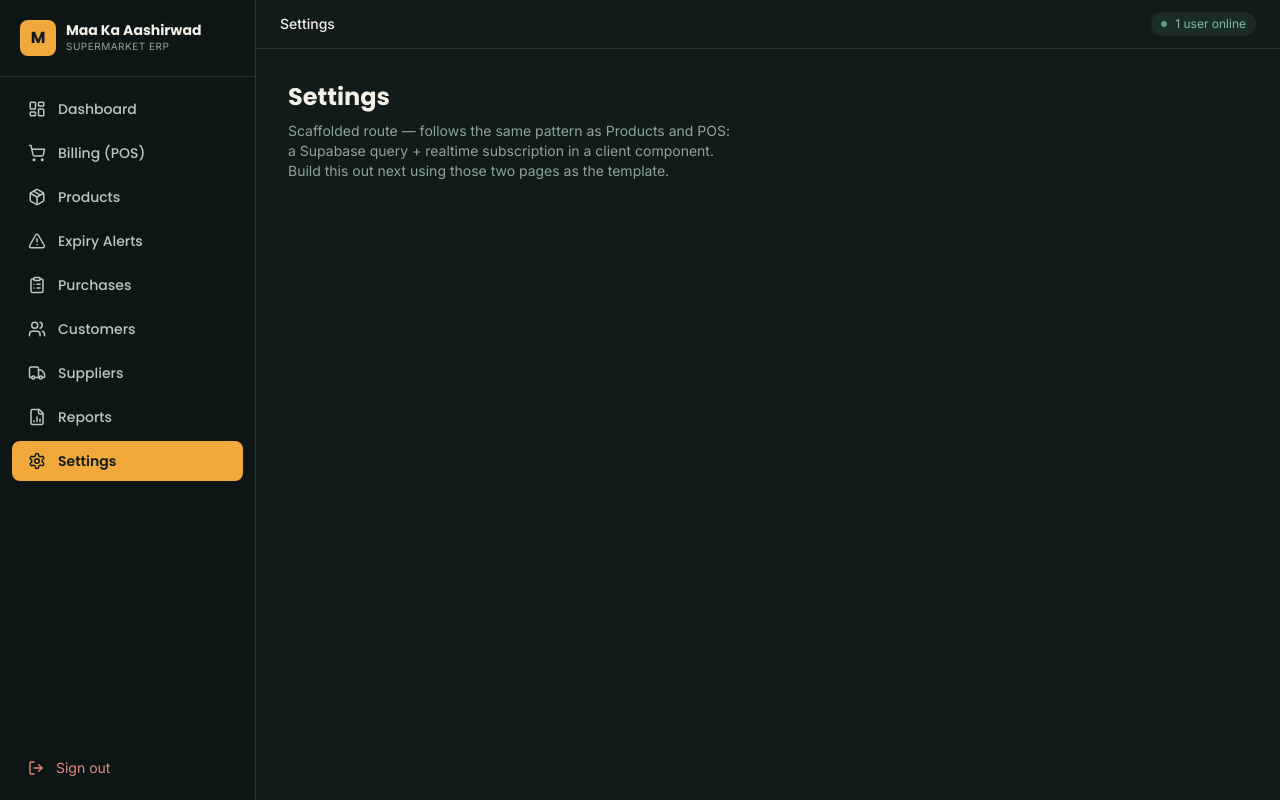
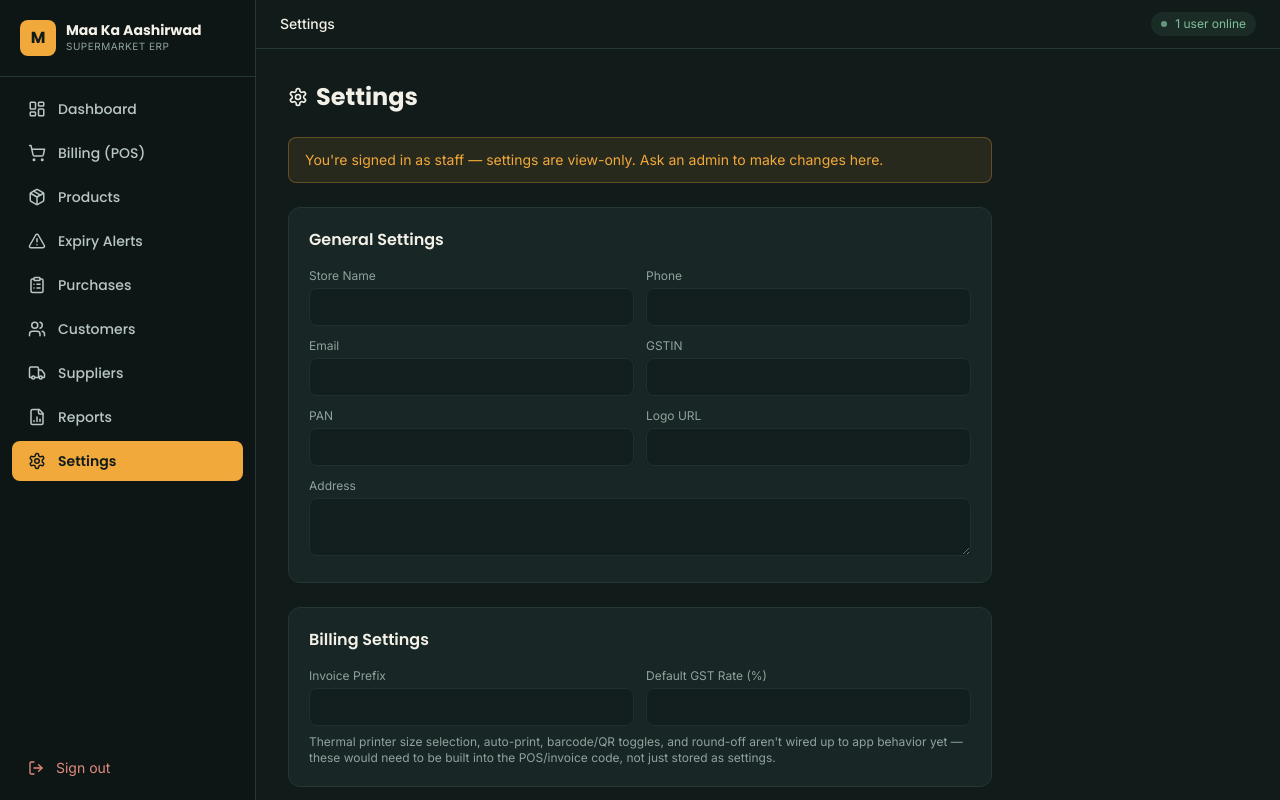
Before and after one commit to Maa-Ka-Ashirwad/Maa-Ka-Ashirwad, a Next.js app: page /settings in a window 1280 px wide. Built offline with nearby package versions, Linux system fonts and the light colour scheme; no server answers; the database is empty.

Commit message:
Update page.tsx

```diff
--- a/app/(app)/settings/page.tsx
+++ b/app/(app)/settings/page.tsx
@@ -1,12 +1,194 @@
+"use client";
+
+import { useEffect, useState, useCallback } from "react";
+import { Settings as SettingsIcon, Save, Users } from "lucide-react";
+import { createClient } from "@/lib/supabase/client";
+import type { StoreSettings, Profile } from "@/types/database";
+
 export default function SettingsPage() {
+  const supabase = createClient();
+  const [settings, setSettings] = useState<StoreSettings | null>(null);
+  const [form, setForm] = useState<Partial<StoreSettings>>({});
+  const [profiles, setProfiles] = useState<Profile[]>([]);
+  const [myProfile, setMyProfile] = useState<Profile | null>(null);
+  const [loading, setLoading] = useState(true);
+  const [saving, setSaving] = useState(false);
+
+  const load = useCallback(async () => {
+    const { data: userData } = await supabase.auth.getUser();
+    const [{ data: settingsData }, { data: profilesData }] = await Promise.all([
+      supabase.from("store_settings").select("*").eq("id", 1).single(),
+      supabase.from("profiles").select("*").order("full_name"),
+    ]);
+    setSettings(settingsData ?? null);
+    setForm(settingsData ?? {});
+    setProfiles(profilesData ?? []);
+    setMyProfile((profilesData ?? []).find((p) => p.id === userData.user?.id) ?? null);
+    setLoading(false);
+  }, [supabase]);
+
+  useEffect(() => {
+    load();
+  }, [load]);
+
+  const isAdmin = myProfile?.role === "admin";
+
+  const saveSettings = async () => {
+    setSaving(true);
+    const { error } = await supabase
+      .from("store_settings")
+      .update({
+        store_name: form.store_name,
+        address: form.address ?? null,
+        gstin: form.gstin ?? null,
+        pan: form.pan ?? null,
+        phone: form.phone ?? null,
+        email: form.email ?? null,
+        logo_url: form.logo_url ?? null,
+        invoice_prefix: form.invoice_prefix,
+        default_gst_rate: form.default_gst_rate,
+      })
+      .eq("id", 1);
+    setSaving(false);
+    if (error) {
+      alert(error.message);
+      return;
+    }
+    alert("Settings saved.");
+  };
+
+  const changeRole = async (profileId: string, role: "admin" | "staff") => {
+    const { error } = await supabase.from("profiles").update({ role }).eq("id", profileId);
+    if (error) {
+      alert(error.message);
+      return;
+    }
+    load();
+  };
+
+  if (loading) return <div className="p-8 text-muted text-sm">Loading settings…</div>;
+
   return (
-    <div className="p-8">
-      <h1 className="text-2xl font-bold font-display capitalize">settings</h1>
-      <p className="text-sm text-muted mt-2 max-w-md">
-        Scaffolded route — follows the same pattern as Products and POS: a Supabase
-        query + realtime subscription in a client component. Build this out next
-        using those two pages as the template.
-      </p>
+    <div className="p-5 md:p-8 max-w-3xl space-y-6">
+      <div className="flex items-center gap-2">
+        <SettingsIcon size={20} />
+        <h1 className="text-2xl font-bold font-display">Settings</h1>
+      </div>
+
+      {!isAdmin && (
+        <div className="bg-[#F2A93B]/10 border border-[#F2A93B]/30 text-[#F2A93B] text-sm rounded-lg px-4 py-3">
+          You're signed in as staff — settings are view-only. Ask an admin to make changes here.
+        </div>
+      )}
+
+      <section className="bg-surface border border-border rounded-xl p-5">
+        <h2 className="font-semibold font-display mb-4">General Settings</h2>
+        <div className="grid sm:grid-cols-2 gap-3">
+          <Field label="Store Name" value={form.store_name ?? ""} onChange={(v) => setForm({ ...form, store_name: v })} disabled={!isAdmin} />
+          <Field label="Phone" value={form.phone ?? ""} onChange={(v) => setForm({ ...form, phone: v })} disabled={!isAdmin} />
+          <Field label="Email" value={form.email ?? ""} onChange={(v) => setForm({ ...form, email: v })} disabled={!isAdmin} />
+          <Field label="GSTIN" value={form.gstin ?? ""} onChange={(v) => setForm({ ...form, gstin: v })} disabled={!isAdmin} />
+          <Field label="PAN" value={form.pan ?? ""} onChange={(v) => setForm({ ...form, pan: v })} disabled={!isAdmin} />
+          <Field label="Logo URL" value={form.logo_url ?? ""} onChange={(v) => setForm({ ...form, logo_url: v })} disabled={!isAdmin} />
+        </div>
+        <div className="mt-3">
+          <label className="block text-xs text-muted mb-1">Address</label>
+          <textarea
+            value={form.address ?? ""}
+            onChange={(e) => setForm({ ...form, address: e.target.value })}
+            disabled={!isAdmin}
+            rows={2}
+            className="w-full bg-base border border-border rounded-lg px-3 py-2 text-sm outline-none focus:border-accent disabled:opacity-60"
+          />
+        </div>
+      </section>
+
+      <section className="bg-surface border border-border rounded-xl p-5">
+        <h2 className="font-semibold font-display mb-4">Billing Settings</h2>
+        <div className="grid sm:grid-cols-2 gap-3">
+          <Field label="Invoice Prefix" value={form.invoice_prefix ?? ""} onChange={(v) => setForm({ ...form, invoice_prefix: v })} disabled={!isAdmin} />
+          <Field
+            label="Default GST Rate (%)"
+            value={String(form.default_gst_rate ?? "")}
+            onChange={(v) => setForm({ ...form, default_gst_rate: Number(v) || 0 })}
+            type="number"
+            disabled={!isAdmin}
+          />
+        </div>
+        <p className="text-xs text-muted mt-2">
+          Thermal printer size selection, auto-print, barcode/QR toggles, and round-off aren't wired up to app behavior yet — these would need to be built into the POS/invoice code, not just stored as settings.
+        </p>
+      </section>
+
+      {isAdmin && (
+        <div className="flex justify-end">
+          <button onClick={saveSettings} disabled={saving} className="flex items-center gap-1.5 bg-accent text-base font-semibold text-sm px-4 py-2.5 rounded-lg hover:brightness-105 disabled:opacity-50">
+            <Save size={15} /> {saving ? "Saving…" : "Save Settings"}
+          </button>
+        </div>
+      )}
+
+      <section className="bg-surface border border-border rounded-xl p-5">
+        <h2 className="font-semibold font-display mb-4 flex items-center gap-2">
+          <Users size={16} /> User Management
+        </h2>
+        <table className="w-full text-sm">
+          <thead>
+            <tr className="text-left text-[11px] uppercase tracking-wider text-muted border-b border-border">
+              <th className="py-2 font-medium">Name</th>
+              <th className="py-2 font-medium">Phone</th>
+              <th className="py-2 font-medium text-right">Role</th>
+            </tr>
+          </thead>
+          <tbody>
+            {profiles.map((p) => (
+              <tr key={p.id} className="border-b border-border last:border-0">
+                <td className="py-2">{p.full_name}</td>
+                <td className="py-2 text-muted text-xs">{p.phone ?? "—"}</td>
+                <td className="py-2 text-right">
+                  {isAdmin ? (
+                    <select
+                      value={p.role}
+                      onChange={(e) => changeRole(p.id, e.target.value as "admin" | "staff")}
+                      className="bg-base border border-border rounded px-2 py-1 text-xs outline-none focus:border-accent"
+                    >
+                      <option value="staff">Staff</option>
+                      <option value="admin">Admin</option>
+                    </select>
+                  ) : (
+                    <span className="text-xs capitalize px-2 py-0.5 rounded bg-surface-elevated">{p.role}</span>
+                  )}
+                </td>
+              </tr>
+            ))}
+          </tbody>
+        </table>
+        <p className="text-xs text-muted mt-3">
+          New staff accounts are created directly in Supabase Authentication (see README) — this app doesn't have an "invite user" flow yet. Manager/Cashier as distinct roles aren't implemented either — currently only Admin and Staff exist.
+        </p>
+      </section>
+
+      <section className="bg-surface border border-border rounded-xl p-5 opacity-60">
+        <h2 className="font-semibold font-display mb-2">Not yet implemented</h2>
+        <p className="text-xs text-muted">
+          Appearance (theme/color), Backup &amp; Restore, Notification toggles, Two-Factor Authentication, and System Health status aren't built. These would each need real functionality behind them — a settings toggle with no effect would be misleading, so they're left out rather than faked.
+        </p>
+      </section>
     </div>
   );
 }
+
+function Field({ label, value, onChange, type = "text", disabled = false }: { label: string; value: string; onChange: (v: string) => void; type?: string; disabled?: boolean }) {
+  return (
+    <div>
+      <label className="block text-xs text-muted mb-1">{label}</label>
+      <input
+        type={type}
+        value={value}
+        disabled={disabled}
+        onChange={(e) => onChange(e.target.value)}
+        className="w-full bg-base border border-border rounded-lg px-3 py-2 text-sm outline-none focus:border-accent disabled:opacity-60"
+      />
+    </div>
+  );
+}
```
